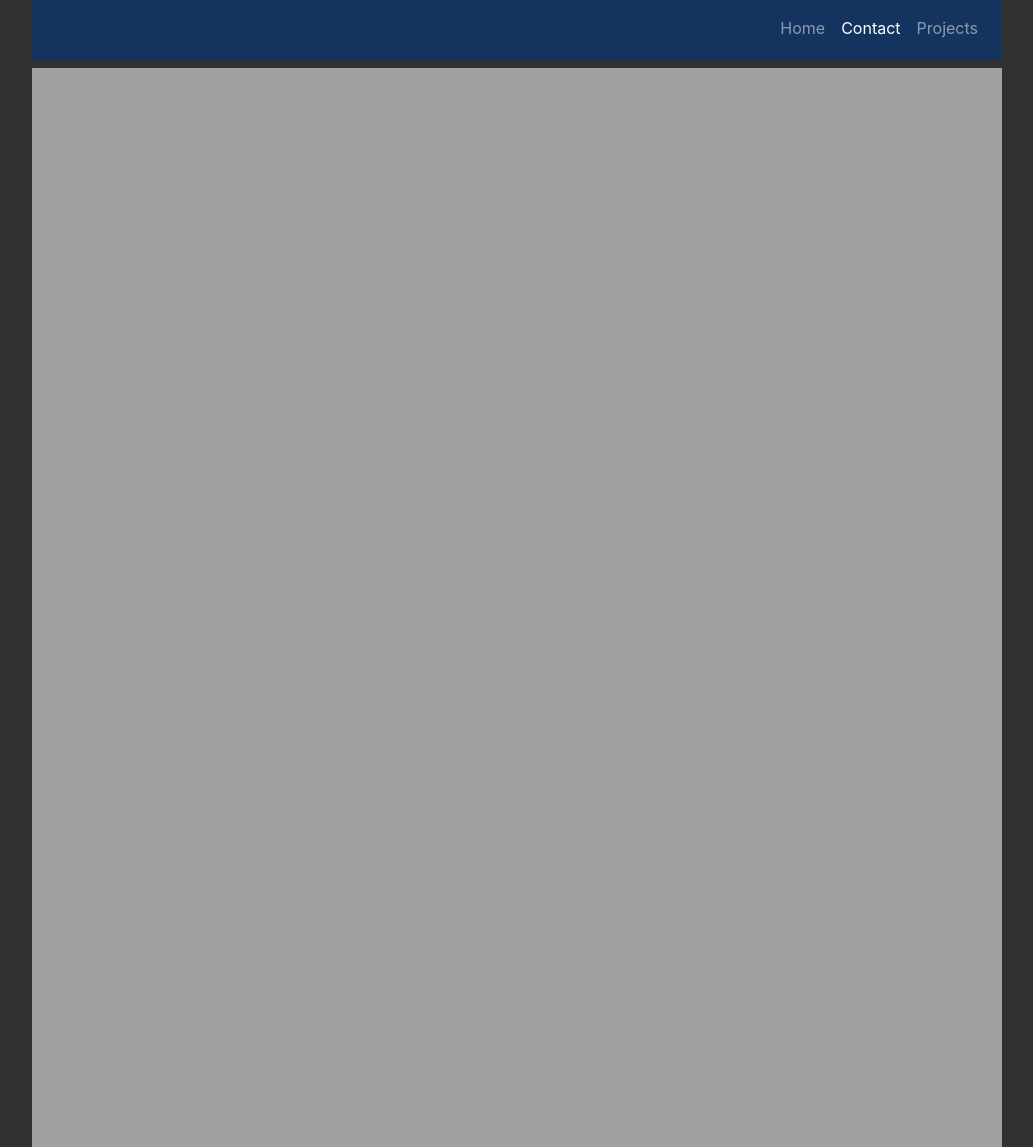
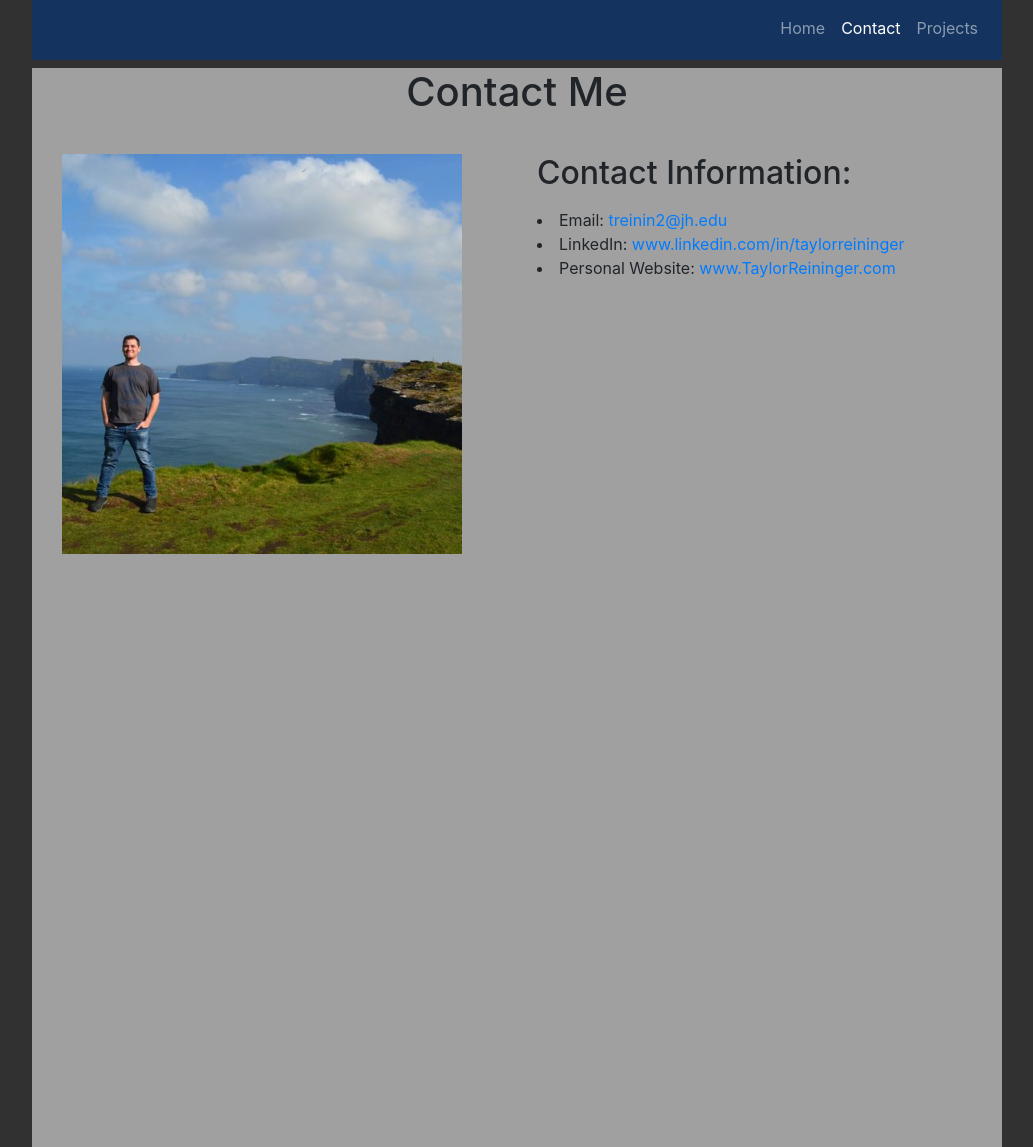
Before and after one commit to TaylorReininger/jhu_software_concepts, a Flask app: page /contact/ in a window 1280 px wide. Shown: the top 1147 px of the page, without its empty margins (123-1156 px from the left). Run offline with Flask 3, Linux system fonts and the light colour scheme.

Commit message:
Added content to Contact page.

```diff
--- a/module_1/static/main.css
+++ b/module_1/static/main.css
@@ -78,3 +78,8 @@ p {
 h1 {
     text-align: center;
 }
+
+/*  */
+h2 {
+    text-align: left;
+}
--- a/module_1/templates/contact.html
+++ b/module_1/templates/contact.html
@@ -1 +1,44 @@
 {% extends "base.html" %}
+
+
+{% block title %}
+<h1>Contact Me</h1>
+{% endblock %}
+
+
+{% block content %}
+
+
+<div class="float-container">
+
+    <div class="float-child">
+
+        <img src="{{url_for('static', filename='cliffs_moher.jpg')}}" align="center" style="width:400px;height:400px;"/>
+
+    </div>
+
+
+    <div class="float-child">
+
+        <h2>Contact Information:</h2>
+        <p>
+
+            <li>
+                Email: <a href="mailto:treinin2@jh.edu">treinin2@jh.edu</a>
+            </li>
+            <li>
+                LinkedIn: <a href="http://www.linkedin.com/in/taylorreininger">www.linkedin.com/in/taylorreininger</a>
+
+            </li>
+            <li>
+                Personal Website: <a href="http://www.TaylorReininger.com">www.TaylorReininger.com</a>
+            </li>
+
+        </p>
+
+    </div>
+
+</div>
+
+
+{% endblock %}
```
Also changed, not shown: module_1/templates/index.html (+22 -4 lines), module_1/static/cliffs_moher.jpg (added).
